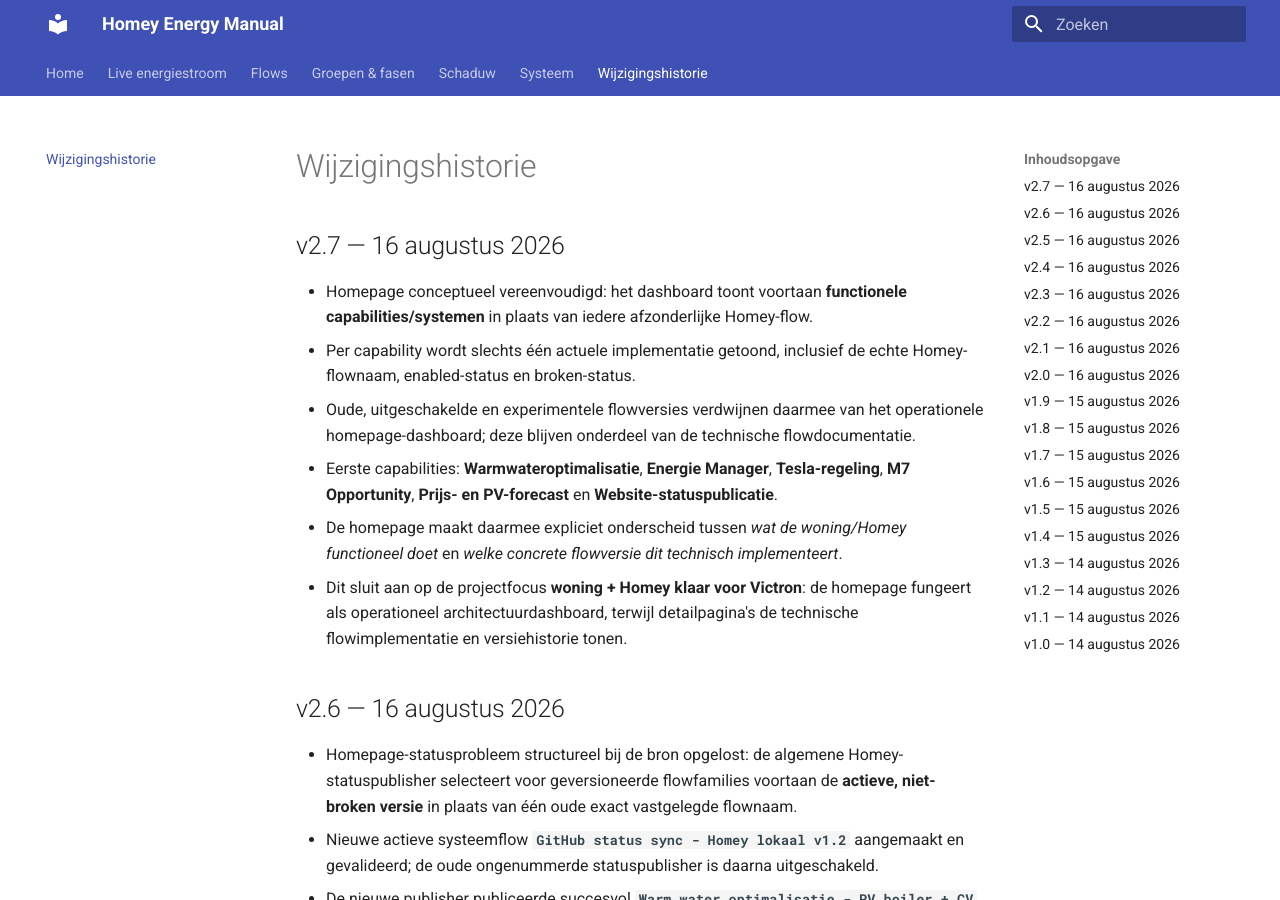
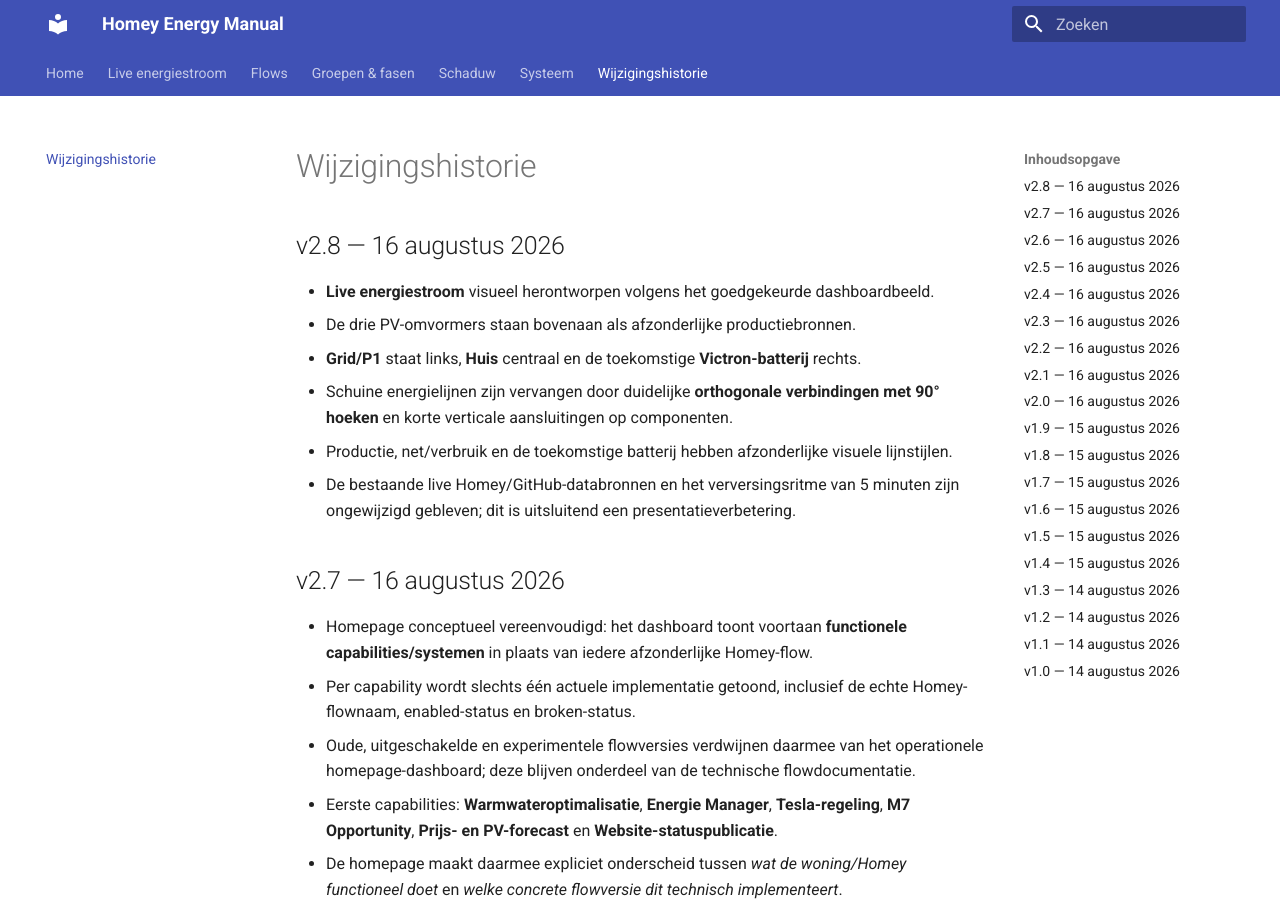
Before and after one commit to OnsKasteeltje/homey-energy-manual, an MkDocs documentation site: the page built from docs/wijzigingshistorie.md, in a window 1280 px wide and 900 px high. Built offline with MkDocs 1.6.1 and Material for MkDocs 9.7.7, drawn with Linux system fonts in a browser that asks for light colours.

Commit message:
Document live energy dashboard redesign as v2.8

```diff
--- a/docs/wijzigingshistorie.md
+++ b/docs/wijzigingshistorie.md
@@ -1,4 +1,13 @@
 # Wijzigingshistorie
+
+## v2.8 — 16 augustus 2026
+
+- **Live energiestroom** visueel herontworpen volgens het goedgekeurde dashboardbeeld.
+- De drie PV-omvormers staan bovenaan als afzonderlijke productiebronnen.
+- **Grid/P1** staat links, **Huis** centraal en de toekomstige **Victron-batterij** rechts.
+- Schuine energielijnen zijn vervangen door duidelijke **orthogonale verbindingen met 90° hoeken** en korte verticale aansluitingen op componenten.
+- Productie, net/verbruik en de toekomstige batterij hebben afzonderlijke visuele lijnstijlen.
+- De bestaande live Homey/GitHub-databronnen en het verversingsritme van 5 minuten zijn ongewijzigd gebleven; dit is uitsluitend een presentatieverbetering.
 
 ## v2.7 — 16 augustus 2026
 
```
